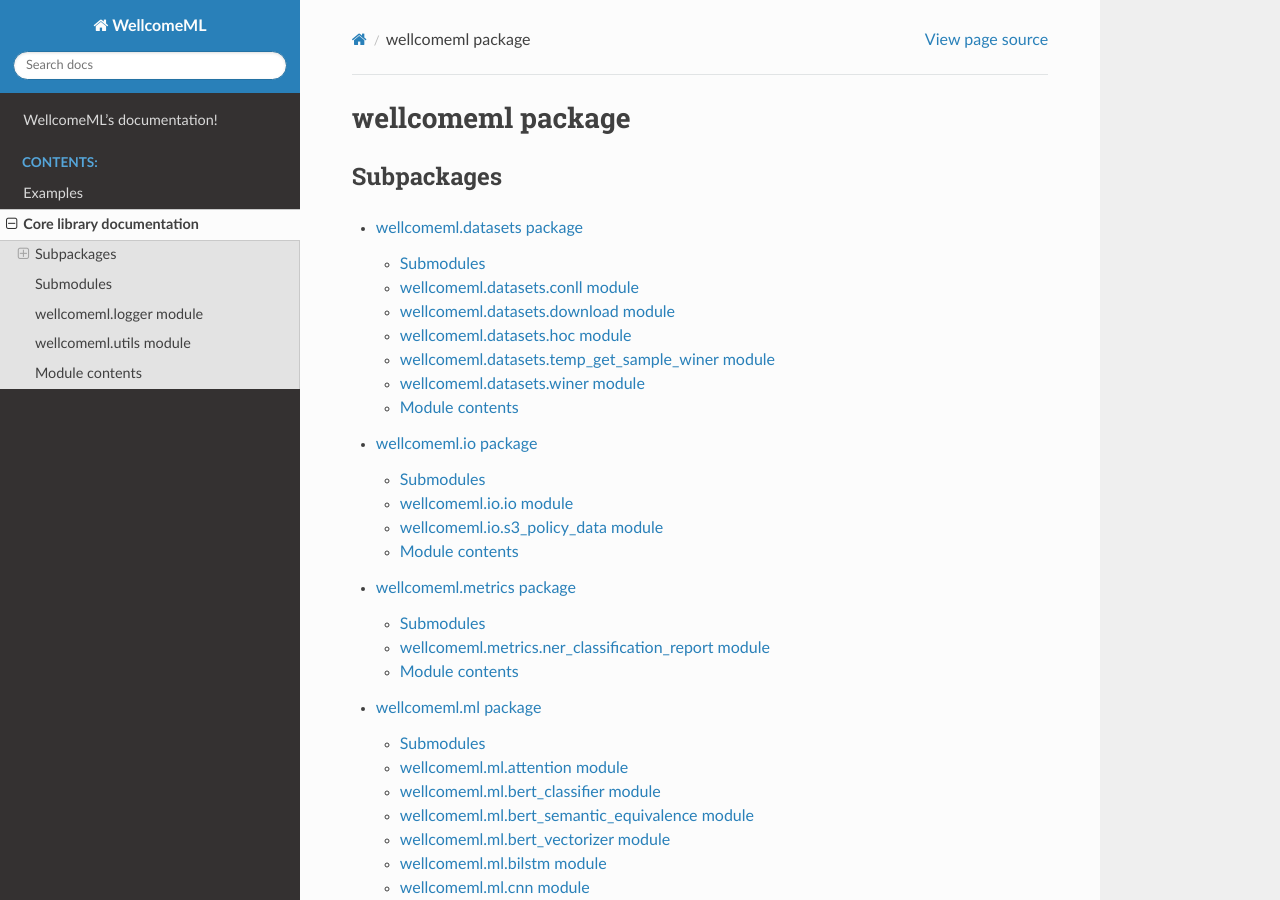
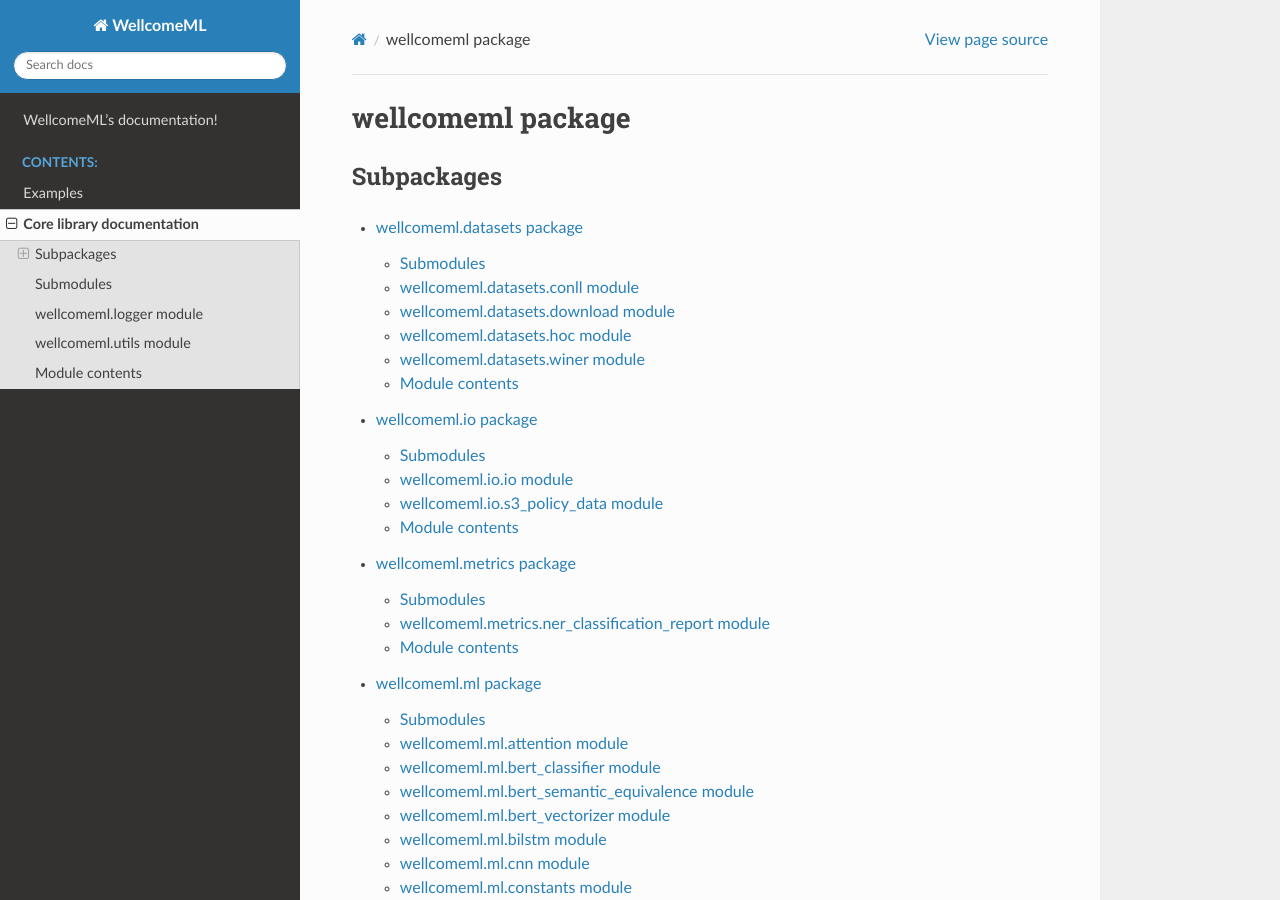
Before and after one commit to wellcometrust/WellcomeML, a Sphinx documentation site: the page built from docs/wellcomeml.rst, in a window 1280 px wide and 900 px high. Built offline with Sphinx 7.4.7 and the Read the Docs theme 2.0.0, drawn with Linux system fonts in a browser that asks for light colours.

Commit message:
Update docs

```diff
--- a/docs/wellcomeml.datasets.rst
+++ b/docs/wellcomeml.datasets.rst
@@ -28,14 +28,6 @@
    :undoc-members:
    :show-inheritance:
 
-wellcomeml.datasets.temp\_get\_sample\_winer module
----------------------------------------------------
-
-.. automodule:: wellcomeml.datasets.temp_get_sample_winer
-   :members:
-   :undoc-members:
-   :show-inheritance:
-
 wellcomeml.datasets.winer module
 --------------------------------
 
```
Also changed, not shown: 15 other files.
